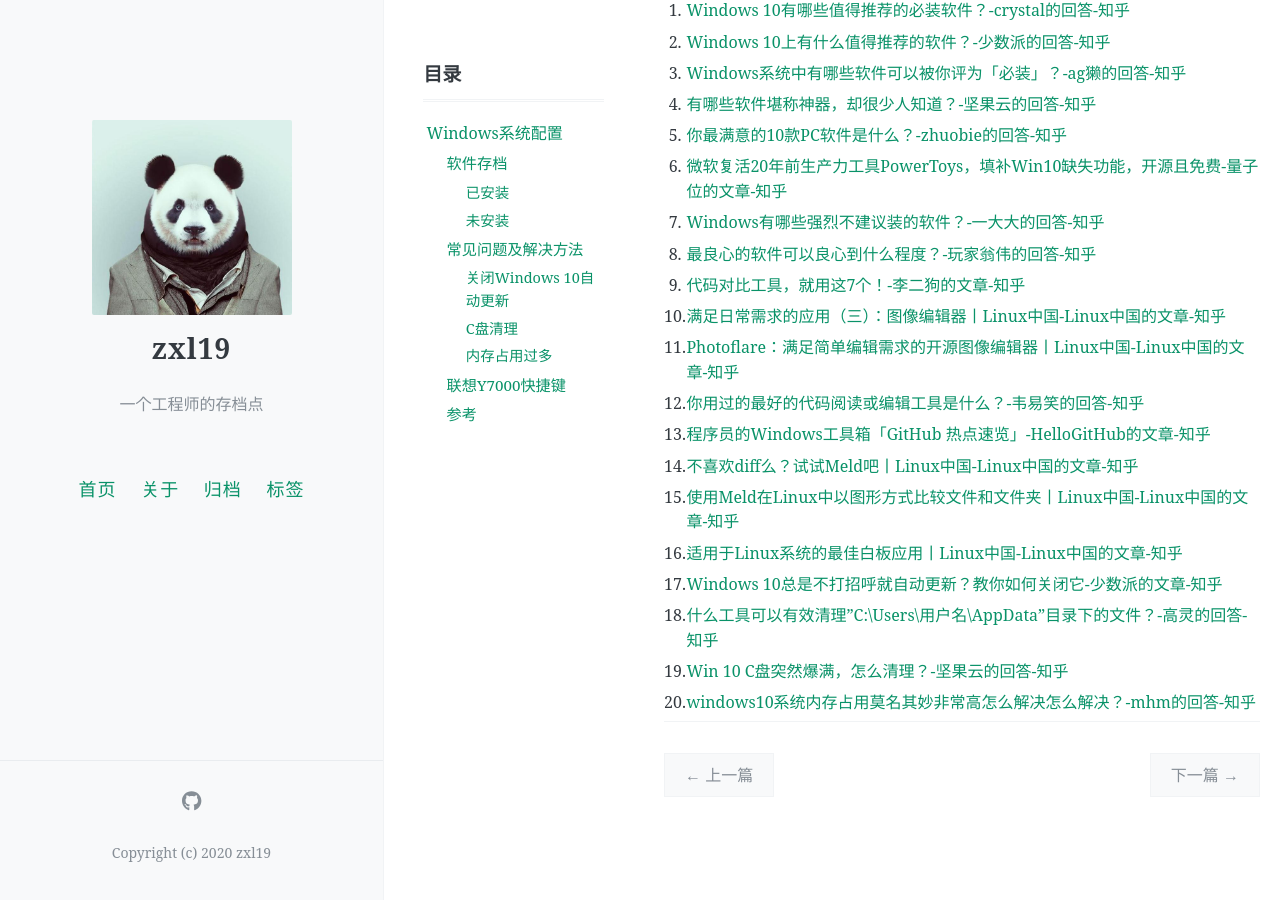
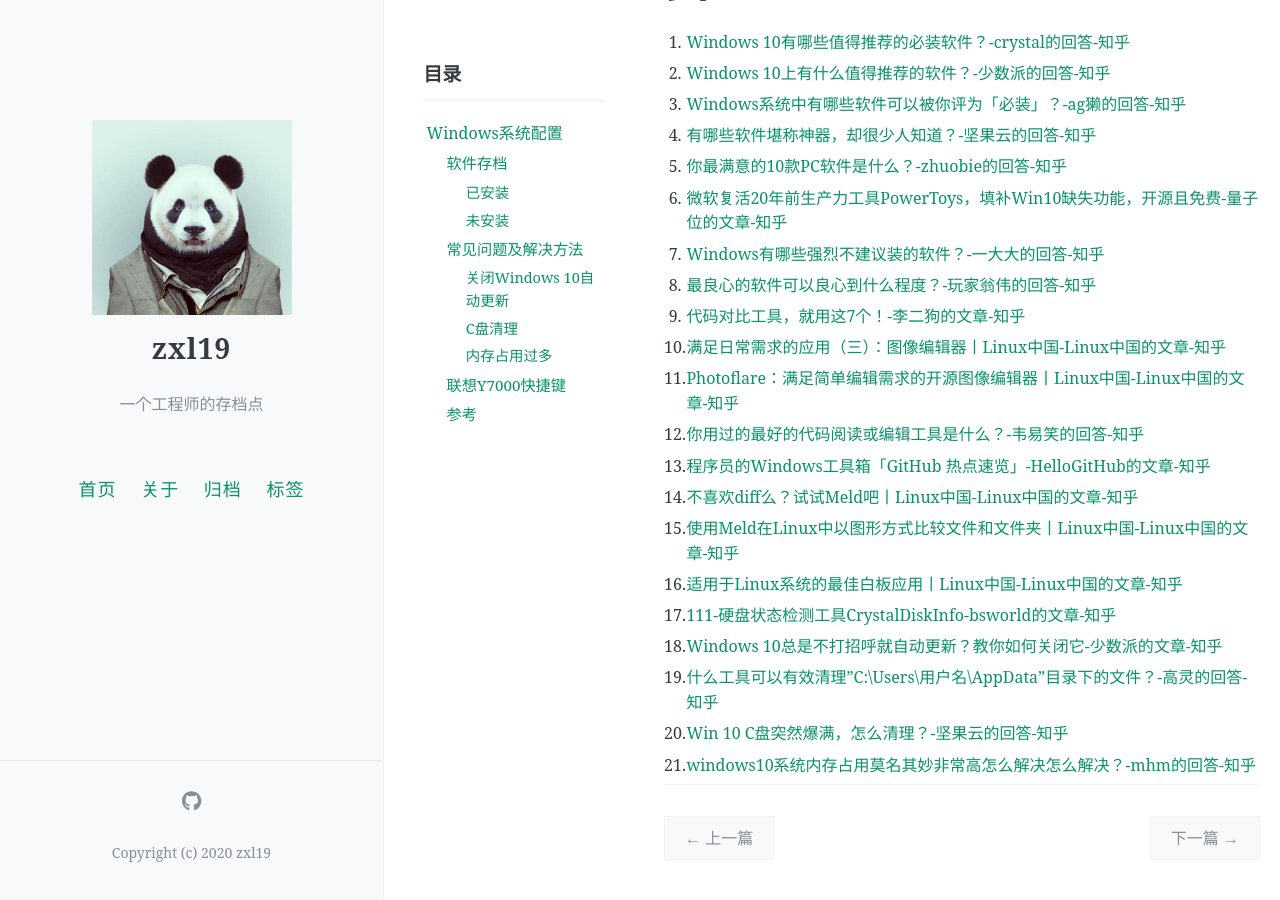
Before and after one commit to zxl19/zxl19.github.io, a Jekyll site: the page built from _posts/2021-09-15-windows-setup.md, in a window 1280 px wide and 900 px high, scrolled down 2907 px. Built offline with Jekyll 4.4.1, drawn with Linux system fonts in a browser that asks for light colours; comment, search, counter and statistics services are not loaded.

Commit message:
Update Posts

```diff
--- a/_posts/2021-09-15-windows-setup.md
+++ b/_posts/2021-09-15-windows-setup.md
@@ -23,28 +23,29 @@ pinned: false
 2. Adobe Acrobat XI Pro
 3. Adobe DNG Converter
 4. CloudCompare
-5. FiiO Control Panel
-6. foobar2000
-7. Geek Uninstaller
-8. GeoGebra
-9. Git for Windows
-10. GitHub Desktop
-11. Luminar Neo
-12. Meld
-13. Mendeley Desktop
-14. NeatReader
-15. PotPlayer
-16. PowerToys
-17. qBittorrent
-18. RawTherapee
-19. Rufus
-20. SpaceSniffer
-21. TeXstudio
-22. Visual Studio Code
-23. XMind
-24. 格式工厂
-25. 尼康工坊
-26. 万兴喵影
+5. CrystalDiskInfo
+6. FiiO Control Panel
+7. foobar2000
+8. Geek Uninstaller
+9. GeoGebra
+10. Git for Windows
+11. GitHub Desktop
+12. Luminar Neo
+13. Meld
+14. Mendeley Desktop
+15. NeatReader
+16. PotPlayer
+17. PowerToys
+18. qBittorrent
+19. RawTherapee
+20. Rufus
+21. SpaceSniffer
+22. TeXstudio
+23. Visual Studio Code
+24. XMind
+25. 格式工厂
+26. 尼康工坊
+27. 万兴喵影
 
 ### 未安装
 
@@ -119,7 +120,8 @@ pinned: false
 14. [不喜欢diff么？试试Meld吧丨Linux中国-Linux中国的文章-知乎](https://zhuanlan.zhihu.com/p/124017201)
 15. [使用Meld在Linux中以图形方式比较文件和文件夹丨Linux中国-Linux中国的文章-知乎](https://zhuanlan.zhihu.com/p/317628626)
 16. [适用于Linux系统的最佳白板应用丨Linux中国-Linux中国的文章-知乎](https://zhuanlan.zhihu.com/p/467327167)
-17. [Windows 10总是不打招呼就自动更新？教你如何关闭它-少数派的文章-知乎](https://zhuanlan.zhihu.com/p/35590496)
-18. [什么工具可以有效清理"C:\Users\用户名\AppData"目录下的文件？-高灵的回答-知乎](https://www.zhihu.com/question/38011537/answer/296426969)
-19. [Win 10 C盘突然爆满，怎么清理？-坚果云的回答-知乎](https://www.zhihu.com/question/53591010/answer/1115174873)
-20. [windows10系统内存占用莫名其妙非常高怎么解决怎么解决？-mhm的回答-知乎](https://www.zhihu.com/question/359072911/answer/924065793)
+17. [111-硬盘状态检测工具CrystalDiskInfo-bsworld的文章-知乎](https://zhuanlan.zhihu.com/p/621817951)
+18. [Windows 10总是不打招呼就自动更新？教你如何关闭它-少数派的文章-知乎](https://zhuanlan.zhihu.com/p/35590496)
+19. [什么工具可以有效清理"C:\Users\用户名\AppData"目录下的文件？-高灵的回答-知乎](https://www.zhihu.com/question/38011537/answer/296426969)
+20. [Win 10 C盘突然爆满，怎么清理？-坚果云的回答-知乎](https://www.zhihu.com/question/53591010/answer/1115174873)
+21. [windows10系统内存占用莫名其妙非常高怎么解决怎么解决？-mhm的回答-知乎](https://www.zhihu.com/question/359072911/answer/924065793)
```
Also changed, not shown: _posts/2021-06-23-math-tool.md (+3 -1 lines).
